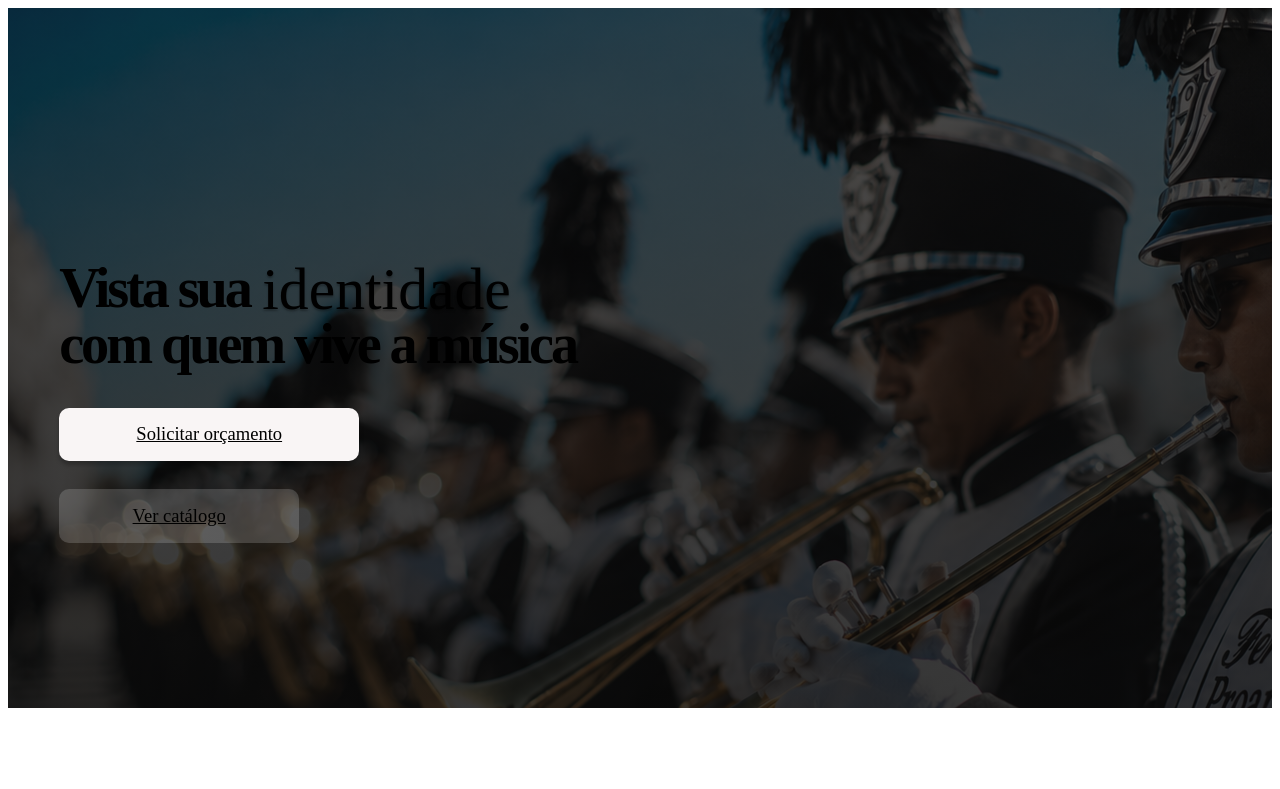
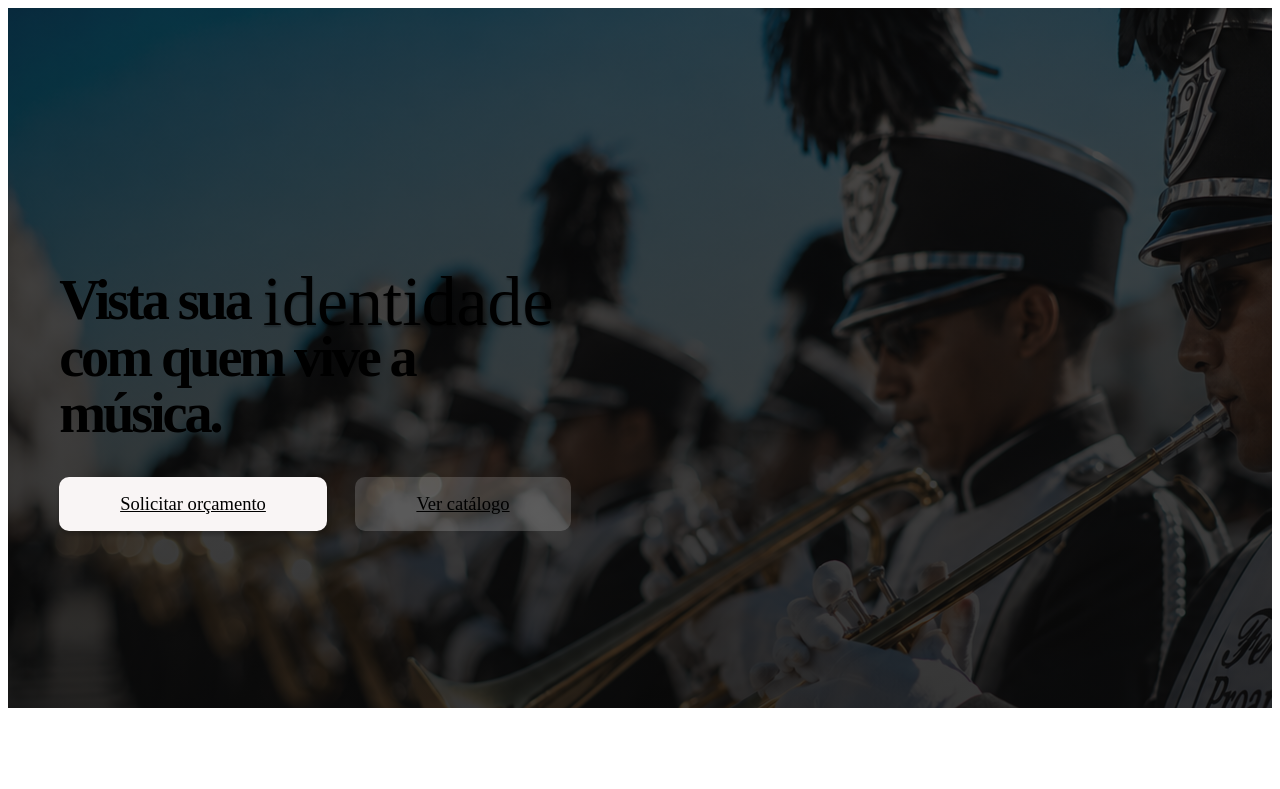
Before and after one commit to leobrasil777-lang/FeraProart-Website, a React (Vite) app: page / in a window 1280 px wide. Shown: the top 789 px of the page. Built offline with nearby package versions, Linux system fonts and the light colour scheme; the HTML template or start-up script is replaced by a standard one.

Commit message:
Refine home hero layout

```diff
--- a/src/pages/Home.css
+++ b/src/pages/Home.css
@@ -69,22 +69,27 @@
 .home-hero-shell .hero-section__title-line--primary {
   display: flex;
   align-items: baseline;
-  gap: 0.22em;
+  gap: clamp(0.18em, 1vw, 0.28em);
   white-space: nowrap;
 }
 
 .home-hero-shell .hero-section__identity {
   display: inline-block;
+  flex: 0 0 auto;
   color: var(--color-white);
-  font-size: 1.06em;
+  font-size: 1.24em;
   font-weight: 400;
   letter-spacing: 0;
-  line-height: 0.82;
+  line-height: 0.72;
   text-shadow: 0 2px 2px rgba(0, 0, 0, 0.28);
-  transform: translateY(0.03em);
+  transform: translateY(0.08em);
 }
 
 .home-hero-shell .hero-section__actions {
+  display: flex;
+  flex-direction: row;
+  flex-wrap: nowrap;
+  align-items: center;
   gap: clamp(16px, 2.4vw, 28px);
   padding-top: clamp(28px, 4vw, 36px);
 }
@@ -100,14 +105,16 @@
 }
 
 .home-hero-shell .hero-section__button--primary {
-  width: min(100%, 250px);
+  width: auto;
+  min-width: clamp(210px, 17vw, 250px);
   background: #f9f5f5;
   color: var(--color-black);
   box-shadow: 0 4px 4px rgba(0, 0, 0, 0.25);
 }
 
 .home-hero-shell .hero-section__button--secondary {
-  width: min(100%, 190px);
+  width: auto;
+  min-width: clamp(150px, 13vw, 190px);
   border-color: transparent;
   background: rgba(217, 217, 217, 0.2);
   color: var(--color-white);
@@ -329,9 +336,7 @@
 
 @media (max-width: 44rem) {
   .home-hero-shell .hero-section__title-line--primary {
-    flex-wrap: wrap;
-    row-gap: 0;
-    white-space: normal;
+    gap: 0.2em;
   }
 }
 
@@ -367,6 +372,7 @@
   .home-hero-shell .hero-section__actions {
     width: 100%;
     flex-direction: column;
+    flex-wrap: nowrap;
     gap: 14px;
     padding-top: 38px;
   }
--- a/src/pages/Home.tsx
+++ b/src/pages/Home.tsx
@@ -23,7 +23,8 @@ function Home() {
                 <span>Vista sua</span>
                 <span className="hero-section__identity highlight-font">identidade</span>
               </span>
-              <span className="hero-section__title-line">com quem vive a música</span>
+              <span className="hero-section__title-line">com quem vive a</span>
+              <span className="hero-section__title-line">música.</span>
             </>
           )}
           primaryButtonLabel="Solicitar orçamento"
```
